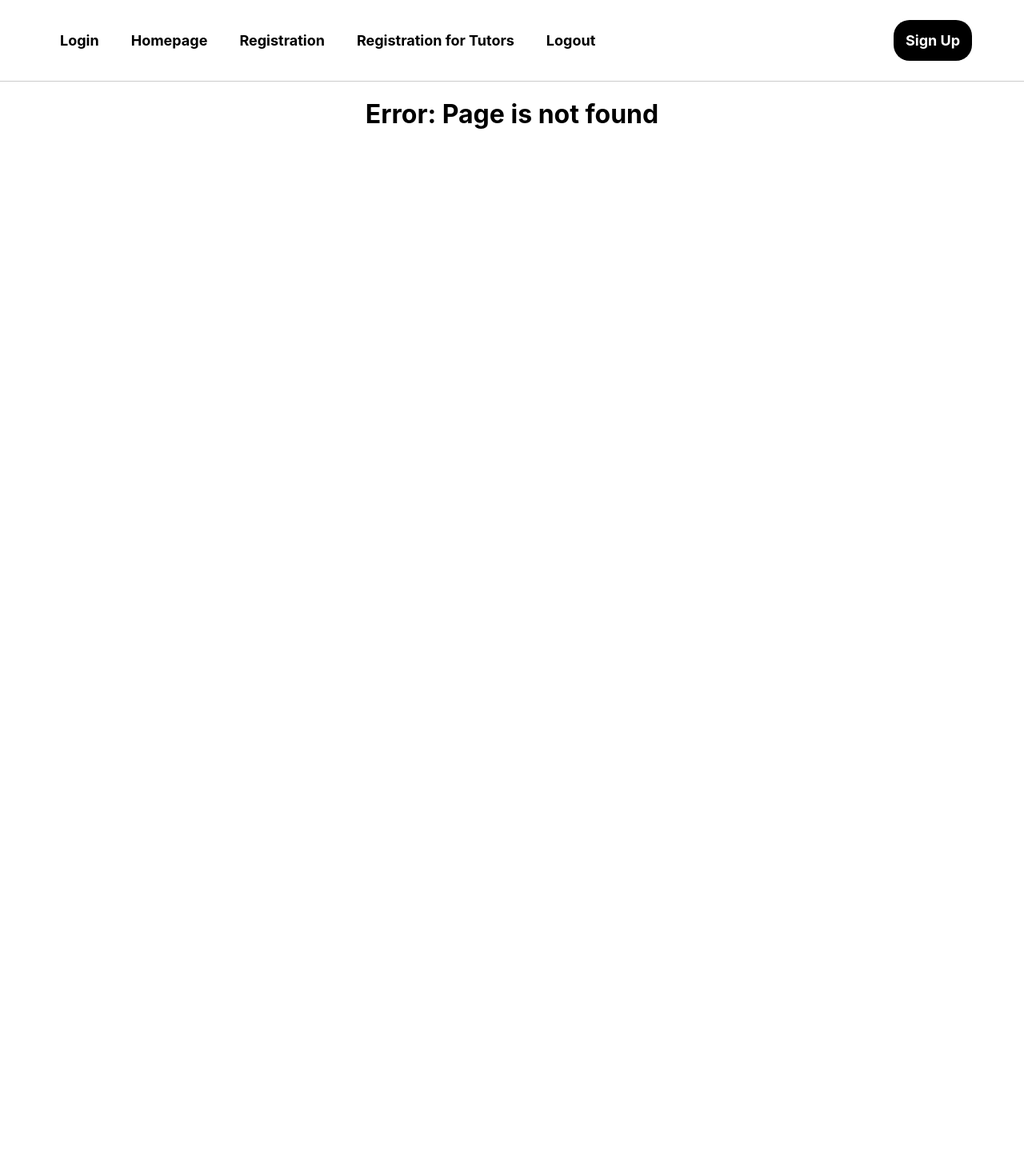
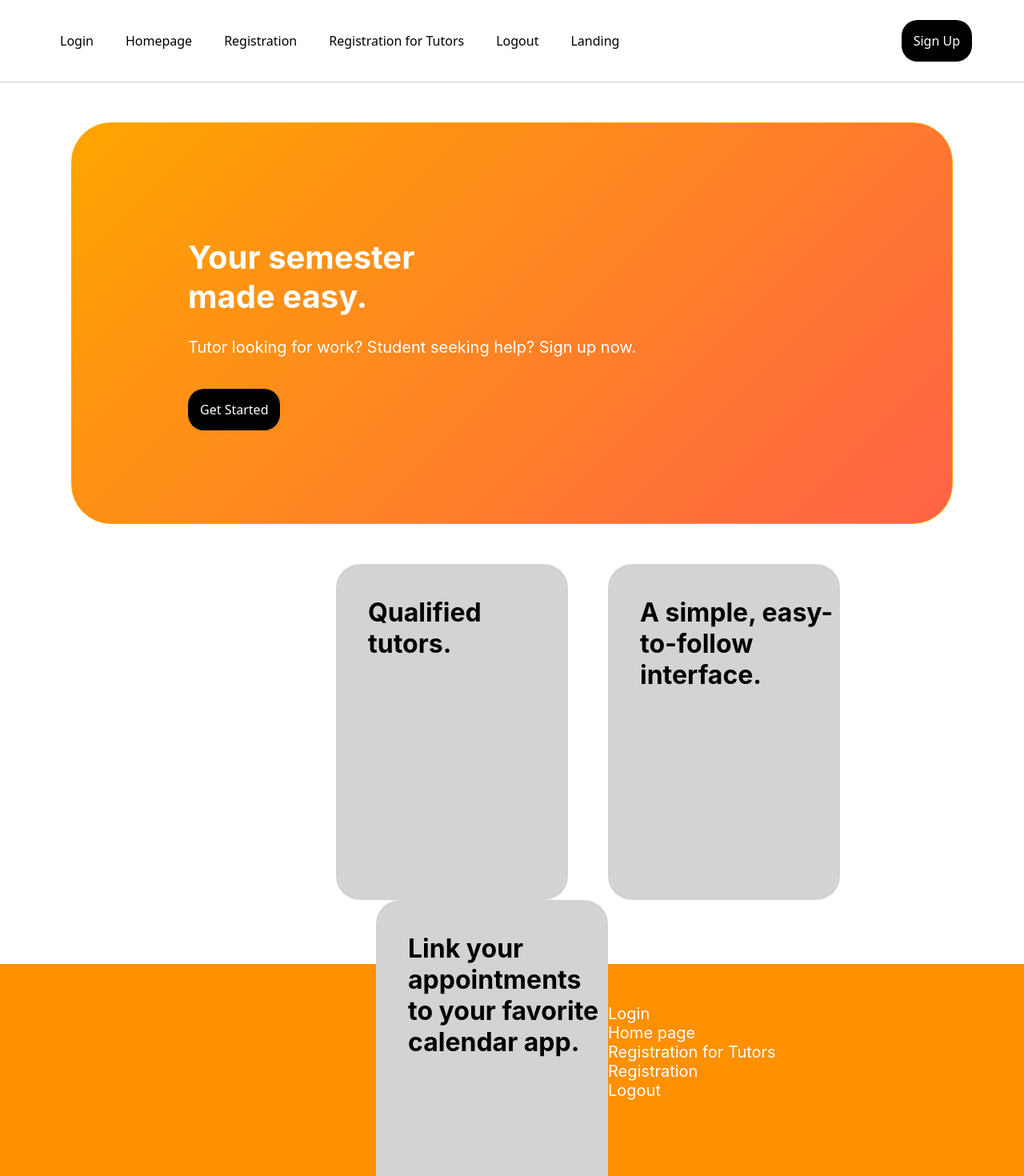
Before and after one commit to jagganjestine/CS4485, a React (Create React App) app in the folder online-tutoring/: page /landing in a window 1280 px wide. Before the commit this address had no page. Shown: the top 1470 px of the page at 80% size. Before the commit the page ends 800 px from the top, so only its background shows below. Built offline with nearby package versions, Linux system fonts and the light colour scheme.

Commit message:
chore: updated landing page and navbar

```diff
--- a/online-tutoring/src/Routing.js
+++ b/online-tutoring/src/Routing.js
@@ -9,6 +9,7 @@ import Logout from './components/Logout';
 import NotFound from "./components/NotFound";
 import TutorRegistration from './components/RegistrationTutors';
 import Navbar from './components/Navbar';
+import Landing from './components/Landing';
 
 function Routing() {
   return (
@@ -20,7 +21,7 @@ function Routing() {
           <Route path="/homepage" element={<Homepage />} /> {/* Use 'element' prop */}
           <Route path="/registration" element={<Registration />} />
           <Route path="/registrationtutors" element={<TutorRegistration />} />
-
+          <Route path="/landing" element={<Landing />} />
           <Route path="/logout" element={<Logout />} />
           <Route path="*" element={<NotFound />} />
         </Routes>
--- /dev/null
+++ b/online-tutoring/src/components/Hero.css
@@ -0,0 +1,52 @@
+.get-started {
+    background-color: black;
+    font-family: system-ui, -apple-system, BlinkMacSystemFont, 'Segoe UI', Roboto, Oxygen, Ubuntu, Cantarell, 'Open Sans', 'Helvetica Neue', sans-serif;
+    font-weight: 500;
+    font-size:medium;
+    color: white;
+    border:none;
+    cursor: pointer;
+    padding: 15px;
+    border-radius: 20px;
+  }
+
+  .get-started:hover {
+    color: black;
+    background-color:white;
+    transition:0.7s;
+  }
+
+  .hero-container {
+    padding-bottom: 50px;
+  }
+  .box-container {
+    padding-top: 20px;
+    padding-right: 300px
+  }
+
+  .hero-left {
+    text-align: left;
+    padding-right: 250px;
+  }
+
+
+  .hero-section {
+    padding-top: 50px;
+    display: flex;
+    justify-content: center; /* Center content horizontally */
+    align-items: center; /* Center content vertically */
+  }
+
+  .gradient-box {
+    border-radius: 50px;
+    width: 1100px; /* Set the width of the box */
+    height: 500px; /* Set the height of the box */
+    background: linear-gradient(135deg, #FFA500, #FF6347); /* Orange gradient colors */
+    border: 1px solid #FFA500; /* Optional: Add a border with the same color as the starting gradient color */
+    text-align: center;
+    color: white; /* Set text color to white for better readability */
+    font-size: 20px; /* Set the font size */
+    display: flex;
+    justify-content: center; /* Horizontally center content */
+    align-items: center; /* Vertically center content */
+  }
--- /dev/null
+++ b/online-tutoring/src/components/Hero.js
@@ -0,0 +1,29 @@
+import React from 'react'
+import { useNavigate } from 'react-router-dom'
+
+const Hero = () => {
+
+  const navigate = useNavigate();
+  const navigateRegister = () => {
+    navigate('/Registration');
+  }
+  return (
+    <div className = "hero-container">
+      <div className='hero-section'>
+        <div class="gradient-box">
+                <div className='hero-left'>
+                    <h1 className='typewriter'>Your semester <br></br>made easy.</h1>
+                    <p>
+                    Tutor looking for work? Student seeking help? Sign up now.
+                    </p>
+                    <div className='box-container'>
+                        <button className="get-started" onClick={navigateRegister}>Get Started</button>
+                    </div>
+                </div>
+            </div>
+      </div>
+    </div>
+  )
+}
+
+export default Hero
--- /dev/null
+++ b/online-tutoring/src/components/Landing.css
@@ -0,0 +1,74 @@
+.additional-info {
+    padding-left: 420px;
+    padding-bottom: 500px;
+}
+
+.info-box1 {
+    float:left;
+    text-align: left;
+    padding-left: 40px;
+    padding-top: 20px;
+    background-color: lightgray;
+    height: 400px;
+    width: 250px;
+    border-radius: 30px;
+    margin-right: 50px;
+}
+
+.info1-left {
+    text-align: left;
+}
+
+.info-box2 {
+    float:left;
+    text-align: left;
+    padding-left: 40px;
+    padding-top: 20px;
+    background-color: lightgray;
+    height: 400px;
+    width: 250px;
+    border-radius: 30px;
+}
+
+.info2-left {
+    text-align: left;
+}
+
+.info-box3 {
+    float:left;
+    text-align: left;
+    padding-left: 40px;
+    padding-top: 20px;
+    background-color: lightgray;
+    height: 400px;
+    width: 250px;
+    border-radius: 30px;
+    margin-left: 50px;
+}
+
+.info3-left {
+    text-align: left;
+}
+
+.bottom-nav {
+    background-color: hsl(34, 100%, 50%);
+    height: 300px;
+}
+
+.links  {
+    color:white;
+    text-align: left;
+    padding-left: 250px;
+    padding-top:50px;
+    font-size: 20px;
+}
+
+.bottom-nav a {
+    text-decoration: none;
+    color: white;
+}
+
+.bottom-nav :hover {
+    color:black;
+    transition: 0.5s;
+}
--- /dev/null
+++ b/online-tutoring/src/components/Landing.js
@@ -0,0 +1,77 @@
+import React from 'react'
+import Hero from './Hero'
+import './Hero.css'
+import './Landing.css'
+import Routing from '../Routing'
+import { Link, BrowserRouter as Router, Route, Routes } from "react-router-dom";
+import Login from './Login'
+import RegistrationTutors from './RegistrationTutors'
+import Registration from './Registration'
+import Logout from './Logout'
+import HomePage from './Homepage'
+
+const Landing = () => {
+  return (
+    <div className='homepage'>
+      <Hero />
+      <div className='additional-info'>
+        <div className='info-box1'>
+            <div className='info1-left'>
+                <h1>Qualified <br></br> tutors.</h1>
+            </div>
+        </div>
+        <div className='info-box2'>
+            <div className='info2-left'>
+                <h1>A simple, easy-to-follow interface.</h1>
+            </div>
+        </div>
+        <div className='info-box3'>
+            <div className='info3-left'>
+                <h1>Link your appointments to your favorite calendar app.</h1>
+            </div>
+        </div>
+      </div>
+
+      <div className='bottom-nav'>
+        <div className='links'>
+            <Link to="/">Login</Link>
+            <Routes>
+                <Route path="/login" element={<Login />} />
+            </Routes>
+
+            <br />
+
+            <Link to="/homepage">Home page</Link>
+            <Routes>
+                <Route path="/homepage" element={<HomePage />} />
+            </Routes>
+
+            <br />
+
+            <Link to="/registrationtutors">Registration for Tutors</Link>
+            <Routes>
+                <Route path="/registrationtutors" element={<RegistrationTutors />} />
+            </Routes>
+
+            <br />
+
+            <Link to="/registration">Registration</Link>
+            <Routes>
+                <Route path="/registration" element={<Registration />} />
+            </Routes>
+
+            <br />
+
+            <Link to="/logout">Logout</Link>
+            <Routes>
+                <Route path="/logout" element={<Logout />} />
+            </Routes>
+
+
+        </div>
+      </div>
+    </div>
+  )
+}
+
+export default Landing
--- a/online-tutoring/src/components/Navbar.css
+++ b/online-tutoring/src/components/Navbar.css
@@ -3,9 +3,9 @@
     justify-content: space-between; /* Space items evenly, pushing the button to the right */
     align-items: center; /* Center items vertically within the navbar */
     background-color: white;
-    font-family: 'Inter', sans-serif;
-    font-weight: bold;
-    font-size: large;
+    font-family: system-ui, -apple-system, BlinkMacSystemFont, 'Segoe UI', Roboto, Oxygen, Ubuntu, Cantarell, 'Open Sans', 'Helvetica Neue', sans-serif;
+    font-size: medium;
+    font-weight: 500;
     padding: 25px;
     border-bottom: 1px solid #ccc;
   }
@@ -34,9 +34,9 @@
 
   .signup {
     background-color: black;
-    font-family: 'Inter', sans-serif;
-    font-weight: bold;
-    font-size:large;
+    font-family: system-ui, -apple-system, BlinkMacSystemFont, 'Segoe UI', Roboto, Oxygen, Ubuntu, Cantarell, 'Open Sans', 'Helvetica Neue', sans-serif;
+    font-weight: 500;
+    font-size:medium;
     color: white;
     border:none;
     cursor: pointer;
--- a/online-tutoring/src/components/Navbar.js
+++ b/online-tutoring/src/components/Navbar.js
@@ -1,7 +1,14 @@
 import React from 'react'
-import { Link } from 'react-router-dom'
+import { Link, useNavigate} from 'react-router-dom'
 import './Navbar.css'
+import Registration from './Registration'
 const Navbar = () => {
+
+  const navigate = useNavigate();
+
+  const navigateRegister = () => {
+    navigate('/Registration');
+  }
   return (
 
     <nav className='navbar'>
@@ -21,9 +28,12 @@ const Navbar = () => {
         <li>
           <Link to="/logout">Logout</Link>
         </li>
+        <li>
+          <Link to="/landing">Landing</Link>
+        </li>
         </ul>
         <div className='signup-container'>
-          <button className='signup'>Sign Up</button>
+          <button className='signup'onClick={navigateRegister}>Sign Up</button>
         </div>
 
     </nav>
```
Also changed, not shown: online-tutoring/src/App.js (+0 -11 lines).
